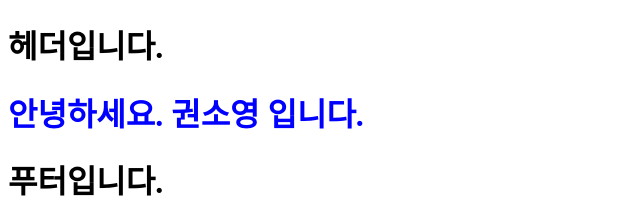
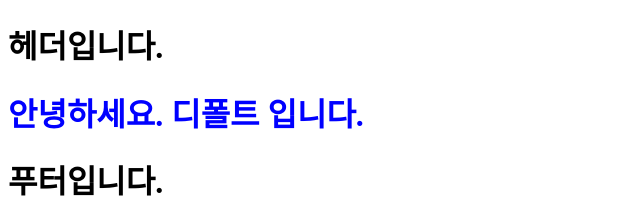
Before and after one commit to ddo0ii/codingstar, a React (Create React App) app: page / in a window 1280 px wide. Shown: the top 198 px of the page, without its empty margins (0-640 px from the left). Built offline with nearby package versions, Linux system fonts and the light colour scheme.

Commit message:
프로퍼티 기본값 설정 및 필수값 설정 Main.defaultProps = {   name: "디폴트", };

```diff
--- a/src/App.js
+++ b/src/App.js
@@ -6,7 +6,7 @@ function App() {
   return (
     <div>
       <Header />
-      <Main name="권소영" color="blue" />
+      <Main color="blue" />
       <Footer />
     </div>
   );
--- a/src/component/Main.js
+++ b/src/component/Main.js
@@ -11,8 +11,14 @@ function Main({ name, color }) {
   );
 }
 
+// 프로퍼티 타입 지정
 Main.propTypes = {
   name: PropTypes.string,
 };
 
+// 프로퍼티 기본 값 지정
+Main.defaultProps = {
+  name: "디폴트",
+};
+
 export default Main;
```
